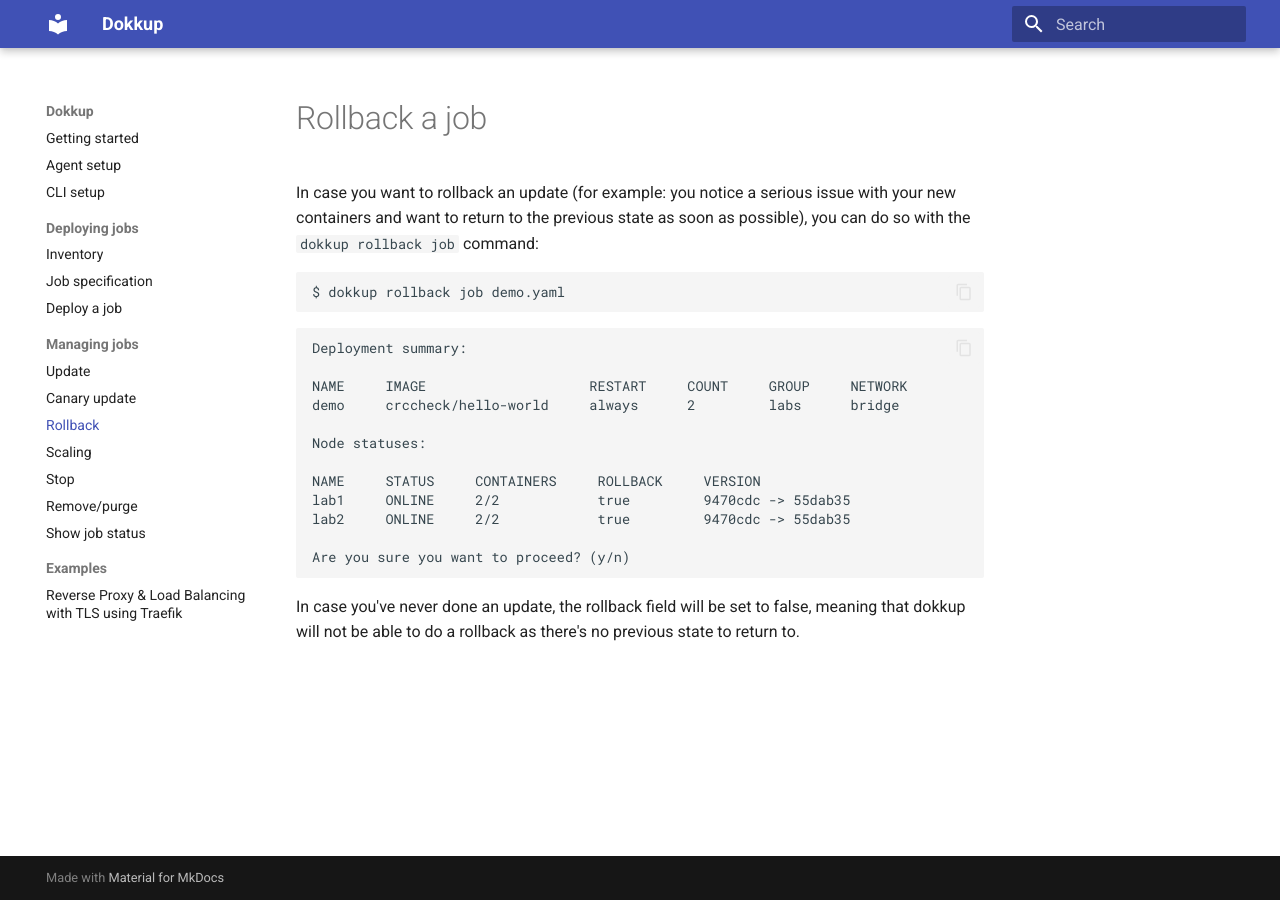
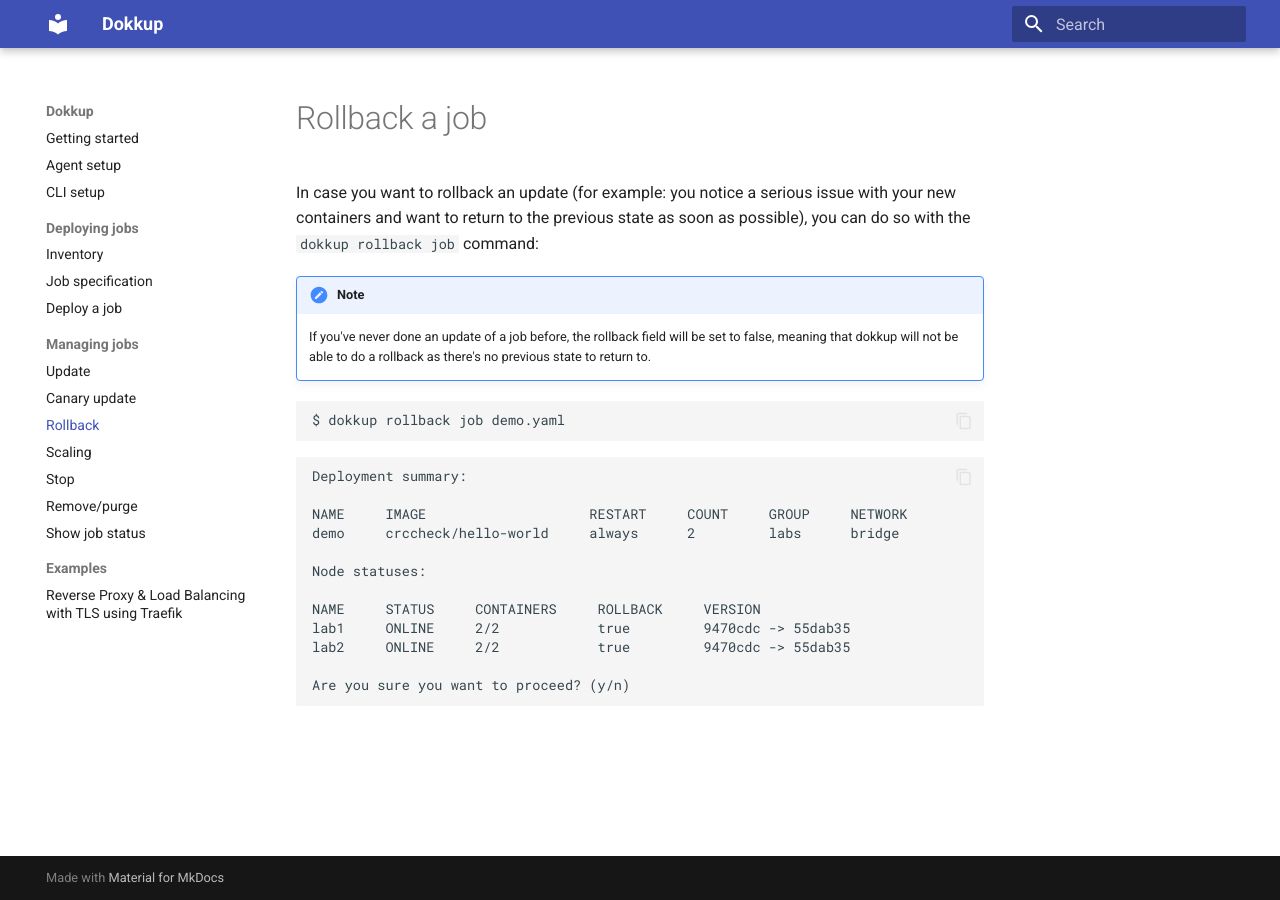
Before and after one commit to XiovV/dokkup, an MkDocs documentation site: the page built from docs/managing_jobs/rollback.md, in a window 1280 px wide. Built offline with MkDocs 1.6.1 and Material for MkDocs 9.7.7, drawn with Linux system fonts in a browser that asks for light colours; some of the changed lines change nothing that is shown.

Commit message:
docs(mkdocs): add note regarding rollbacks

````diff
--- a/docs/managing_jobs/rollback.md
+++ b/docs/managing_jobs/rollback.md
@@ -1,5 +1,8 @@
 # Rollback a job
 In case you want to rollback an update (for example: you notice a serious issue with your new containers and want to return to the previous state as soon as possible), you can do so with the `dokkup rollback job` command:
+
+!!! note
+    If you've never done an update of a job before, the rollback field will be set to false, meaning that dokkup will not be able to do a rollback as there's no previous state to return to.
 ```shell
 $ dokkup rollback job demo.yaml
 ```
@@ -17,5 +20,3 @@
 
 Are you sure you want to proceed? (y/n)
 ```
-
-In case you've never done an update, the rollback field will be set to false, meaning that dokkup will not be able to do a rollback as there's no previous state to return to.
````
